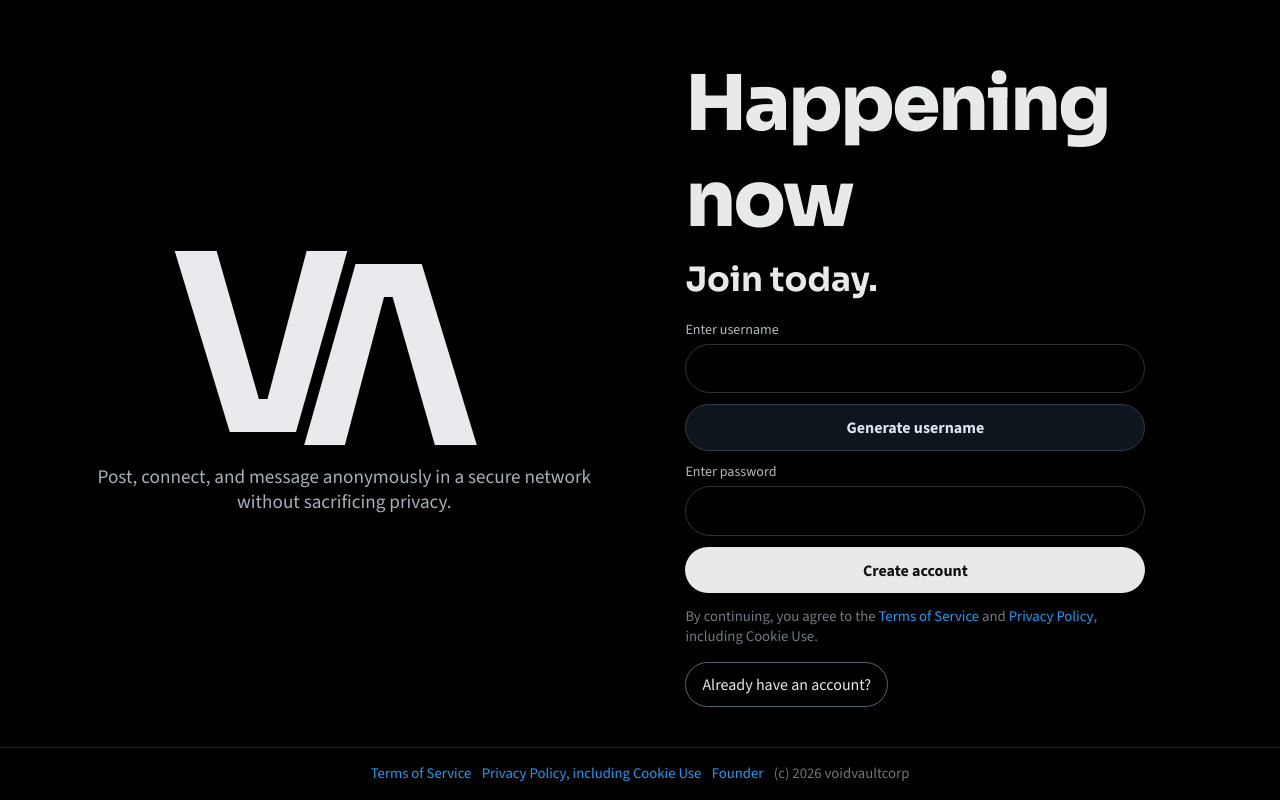
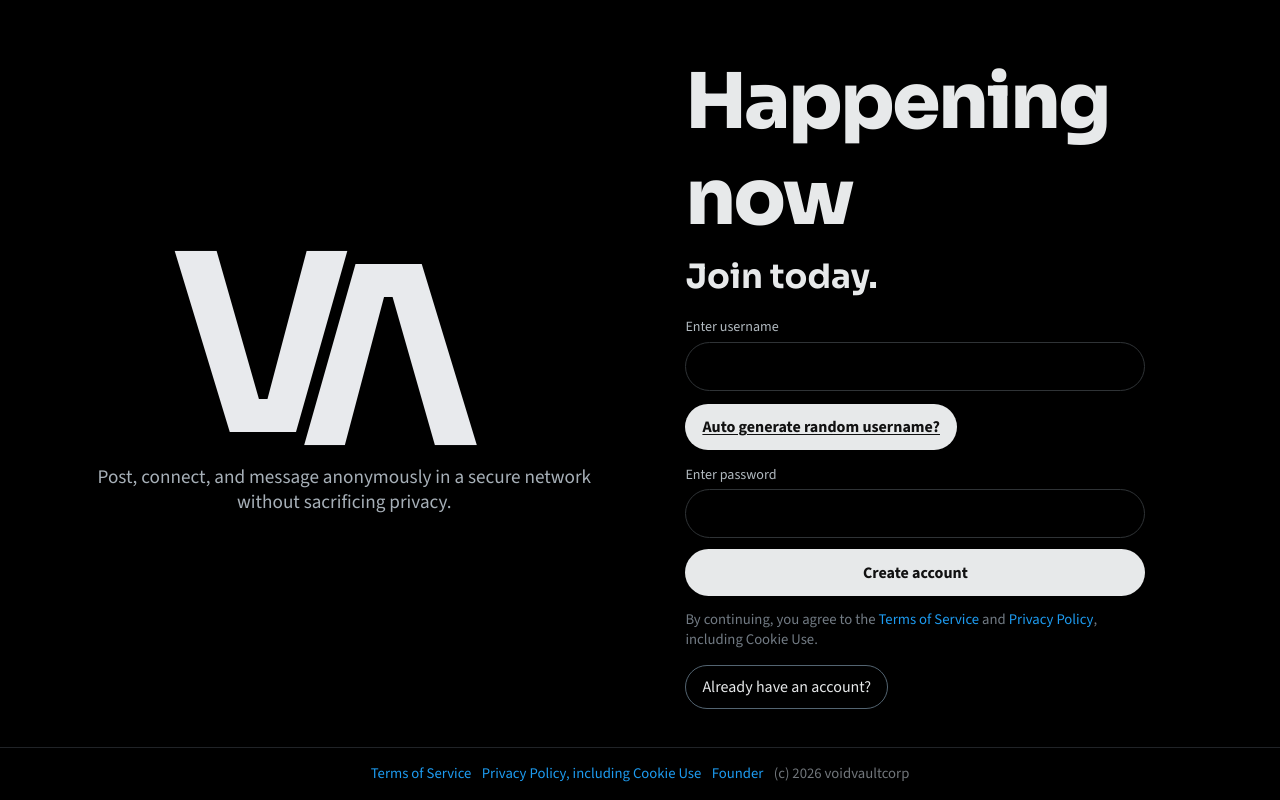
Before and after one commit to vivekyarra/voidvault-frontend, a React (Vite) app: page / in a window 1280 px wide. Built offline with nearby package versions, Linux system fonts and the light colour scheme; no server answers.

Commit message:
Update auth/profile UX and add password change form

```diff
--- a/src/App.css
+++ b/src/App.css
@@ -126,6 +126,27 @@
   background: #0f151d !important;
   border: 1px solid #2f3d4a !important;
   color: #d9e4ef !important;
+}
+
+.username-suggest-line {
+  margin: 0.1rem 0 0.2rem;
+}
+
+.username-suggest-link {
+  border: 0;
+  background: transparent;
+  color: #8ecbff;
+  cursor: pointer;
+  font: inherit;
+  font-size: 0.95rem;
+  padding: 0;
+  text-decoration: underline;
+  text-underline-offset: 2px;
+}
+
+.username-suggest-link:disabled {
+  opacity: 0.7;
+  cursor: not-allowed;
 }
 
 .auth-form button:disabled {
--- a/src/App.tsx
+++ b/src/App.tsx
@@ -225,14 +225,18 @@ export default function App() {
             </label>
 
             {authMode === "signup" ? (
+              <p className="username-suggest-line">
                 <button
-                className="secondary-inline-btn"
+                  className="username-suggest-link"
                   disabled={isGeneratingUsername || isSubmitting}
                   type="button"
                   onClick={() => void handleGenerateUsername()}
                 >
-                {isGeneratingUsername ? "Generating..." : "Generate username"}
+                  {isGeneratingUsername
+                    ? "Generating username..."
+                    : "Auto generate random username?"}
                 </button>
+              </p>
             ) : null}
 
             <label>
--- a/src/dashboard/ProfilePanel.tsx
+++ b/src/dashboard/ProfilePanel.tsx
@@ -23,8 +23,8 @@ interface ProfileUpdateResponse {
   };
 }
 
-interface RecoveryRotationResponse {
-  recovery_key: string;
+interface ChangePasswordResponse {
+  success: boolean;
 }
 
 export function ProfilePanel({
@@ -43,10 +43,12 @@ export function ProfilePanel({
   const [profile, setProfile] = useState<ProfileResponse | null>(null);
   const [draftUsername, setDraftUsername] = useState("");
   const [draftBio, setDraftBio] = useState("");
-  const [rotatedRecoveryKey, setRotatedRecoveryKey] = useState<string | null>(null);
+  const [oldPassword, setOldPassword] = useState("");
+  const [newPassword, setNewPassword] = useState("");
   const [status, setStatus] = useState("");
   const [isLoading, setIsLoading] = useState(false);
   const [isSaving, setIsSaving] = useState(false);
+  const [isChangingPassword, setIsChangingPassword] = useState(false);
   const [isUploadingAvatar, setIsUploadingAvatar] = useState(false);
   const [avatarUploadProgress, setAvatarUploadProgress] = useState(0);
   const [isLoggingOut, setIsLoggingOut] = useState(false);
@@ -184,19 +186,29 @@ export function ProfilePanel({
     }
   }
 
-  async function handleRotateRecoveryKey() {
-    const confirmed = window.confirm("Rotate recovery key? Store the new key immediately.");
-    if (!confirmed) {
+  async function handleChangePassword(event: FormEvent<HTMLFormElement>) {
+    event.preventDefault();
+    if (!profile?.stats.is_self) {
       return;
     }
+
+    setIsChangingPassword(true);
+    setStatus("");
     try {
-      const response = await requestJson<RecoveryRotationResponse>("/account/recovery/rotate", {
+      await requestJson<ChangePasswordResponse>("/account/password/change", {
         method: "POST",
+        body: {
+          old_password: oldPassword,
+          new_password: newPassword,
+        },
       });
-      setRotatedRecoveryKey(response.recovery_key);
-      setStatus("Recovery key rotated. Save it now.");
+      setOldPassword("");
+      setNewPassword("");
+      setStatus("Password changed.");
     } catch (error) {
-      setStatus(error instanceof Error ? error.message : "Failed to rotate recovery key");
+      setStatus(error instanceof Error ? error.message : "Failed to change password");
+    } finally {
+      setIsChangingPassword(false);
     }
   }
 
@@ -315,10 +327,32 @@ export function ProfilePanel({
                   <header>
                     <strong>Account controls</strong>
                   </header>
+                  <form className="composer" onSubmit={handleChangePassword}>
+                    <input
+                      autoComplete="current-password"
+                      maxLength={128}
+                      minLength={8}
+                      placeholder="Current password"
+                      required
+                      type="password"
+                      value={oldPassword}
+                      onChange={(event) => setOldPassword(event.target.value)}
+                    />
+                    <input
+                      autoComplete="new-password"
+                      maxLength={128}
+                      minLength={8}
+                      placeholder="New password"
+                      required
+                      type="password"
+                      value={newPassword}
+                      onChange={(event) => setNewPassword(event.target.value)}
+                    />
+                    <button disabled={isChangingPassword} type="submit">
+                      {isChangingPassword ? "Changing..." : "Change password"}
+                    </button>
+                  </form>
                   <footer>
-                    <button type="button" onClick={() => void handleRotateRecoveryKey()}>
-                      Rotate recovery key
-                    </button>
                     <button
                       className="logout-pill"
                       disabled={isLoggingOut}
@@ -335,7 +369,6 @@ export function ProfilePanel({
                       Delete account
                     </button>
                   </footer>
-                  {rotatedRecoveryKey ? <p><strong>New key:</strong> {rotatedRecoveryKey}</p> : null}
                 </article>
               </div>
             </>
```
Lines whose indentation alone changed are shown as unchanged.
